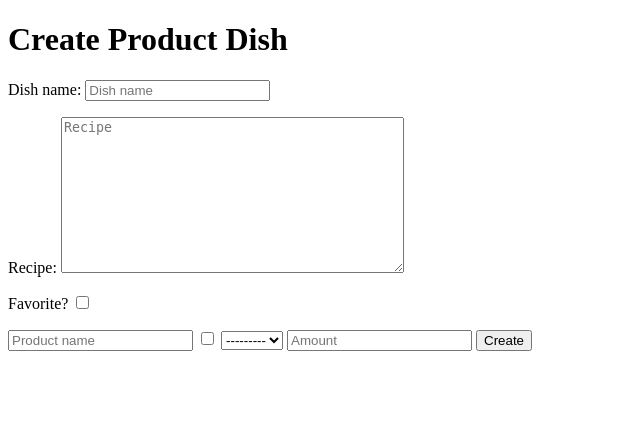
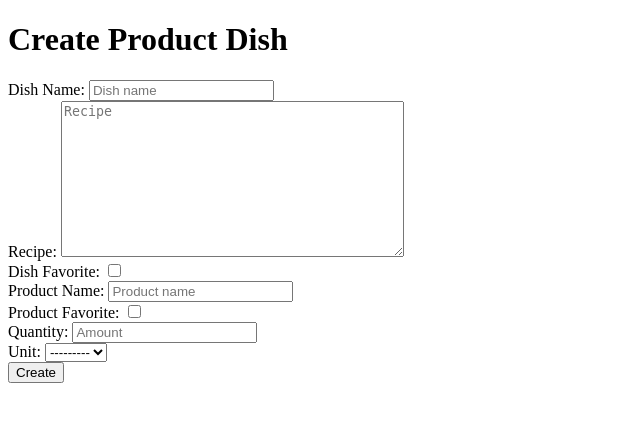
Before and after one commit to Inias94/Eindwerk_inias, a Django app: page /dish/create/ in a window 1280 px wide. Shown: the top 422 px of the page, without its empty margins (0-640 px from the left). Run offline with Django 5.2, Linux system fonts and the light colour scheme; the visitor is signed in with stand-in values (Sample User, id 1); data that the repository does not hold is empty; parts of the project's set-up code (start-up, migrations or seed data) failed here and were passed over.

Commit message:
fix van name issue in form verwerking

```diff
--- a/eindwerk/app/views.py
+++ b/eindwerk/app/views.py
@@ -135,7 +135,7 @@ class DishListView(LoginRequiredMixin, ListView):
         # Get the current user.
         user = self.request.user
         # Query all dishes belonging to the current user.
-        dishes = Dish.objects.filter(userdish__user=user)
+        dishes = Dish.objects.all()
         context = super().get_context_data(object_list=object_list, **kwargs)
 
         # Create a dictionary to store dishes and their associated products.
@@ -178,31 +178,45 @@ class DishCreateView(LoginRequiredMixin, CreateView):
     form_class = DishForm
 
     def get_context_data(self, **kwargs):
-        data = super().get_context_data()
+        data = super().get_context_data(**kwargs)
         if self.request.method == "POST":
-            data['product_form'] = ProductForm(self.request.POST)
-            data['product_dish_form'] = ProductDishForm(self.request.POST)
+            data['product_form'] = ProductForm(self.request.POST, prefix='product')
+            data['product_dish_form'] = ProductDishForm(self.request.POST, prefix='product_dish')
         else:
-            data['product_form'] = ProductForm()
-            data['product_dish_form'] = ProductDishForm()
+            data['product_form'] = ProductForm(prefix='product')
+            data['product_dish_form'] = ProductDishForm(prefix='product_dish')
         return data
 
     def form_valid(self, form):
-        response = super().form_valid(form)
-        dish = self.object
         context = self.get_context_data()
         product_form = context['product_form']
         product_dish_form = context['product_dish_form']
 
         if all([form.is_valid(), product_form.is_valid(), product_dish_form.is_valid()]):
+            # Sla de dish op en verkrijg de instantie
+            dish = form.save()
+
+            # Sla het product op en verkrijg de instantie
             product = product_form.save()
 
+            # Sla de product_dish relatie op
             product_dish = product_dish_form.save(commit=False)
             product_dish.product = product
             product_dish.dish = dish
             product_dish.save()
 
-        return response
+            # Voeg de UserDish en UserProduct relaties toe
+            UserDish.objects.get_or_create(user=self.request.user, dish=dish)
+            UserProduct.objects.get_or_create(user=self.request.user, product=product)
+
+            return redirect(self.success_url)
+
+        return self.render_to_response(self.get_context_data(form=form))
+
+
+
+
+
 
 
 
--- a/eindwerk/templates/dish/create.html
+++ b/eindwerk/templates/dish/create.html
@@ -63,11 +63,34 @@
     <h1>Create Product Dish</h1>
     <form method="post">
         {% csrf_token %}
-        {{ form.as_p }}
-        {{ product_form.name }}
-        {{ product_form.is_favorite }}
-        {{ product_dish_form.unit }}
-        {{ product_dish_form.quantity }}
+        <div>
+            <label for="{{ form.name.id_for_label }}">Dish Name:</label>
+            {{ form.name }}
+        </div>
+        <div>
+            <label for="{{ form.recipe.id_for_label }}">Recipe:</label>
+            {{ form.recipe }}
+        </div>
+        <div>
+            <label for="{{ form.is_favorite.id_for_label }}">Dish Favorite:</label>
+            {{ form.is_favorite }}
+        </div>
+        <div>
+            <label for="{{ product_form.name.id_for_label }}">Product Name:</label>
+            {{ product_form.name }}
+        </div>
+        <div>
+            <label for="{{ product_form.is_favorite.id_for_label }}">Product Favorite:</label>
+            {{ product_form.is_favorite }}
+        </div>
+        <div>
+            <label for="{{ product_dish_form.quantity.id_for_label }}">Quantity:</label>
+            {{ product_dish_form.quantity }}
+        </div>
+        <div>
+            <label for="{{ product_dish_form.unit.id_for_label }}">Unit:</label>
+            {{ product_dish_form.unit }}
+        </div>
         <button type="submit">Create</button>
     </form>
 </body>
```
